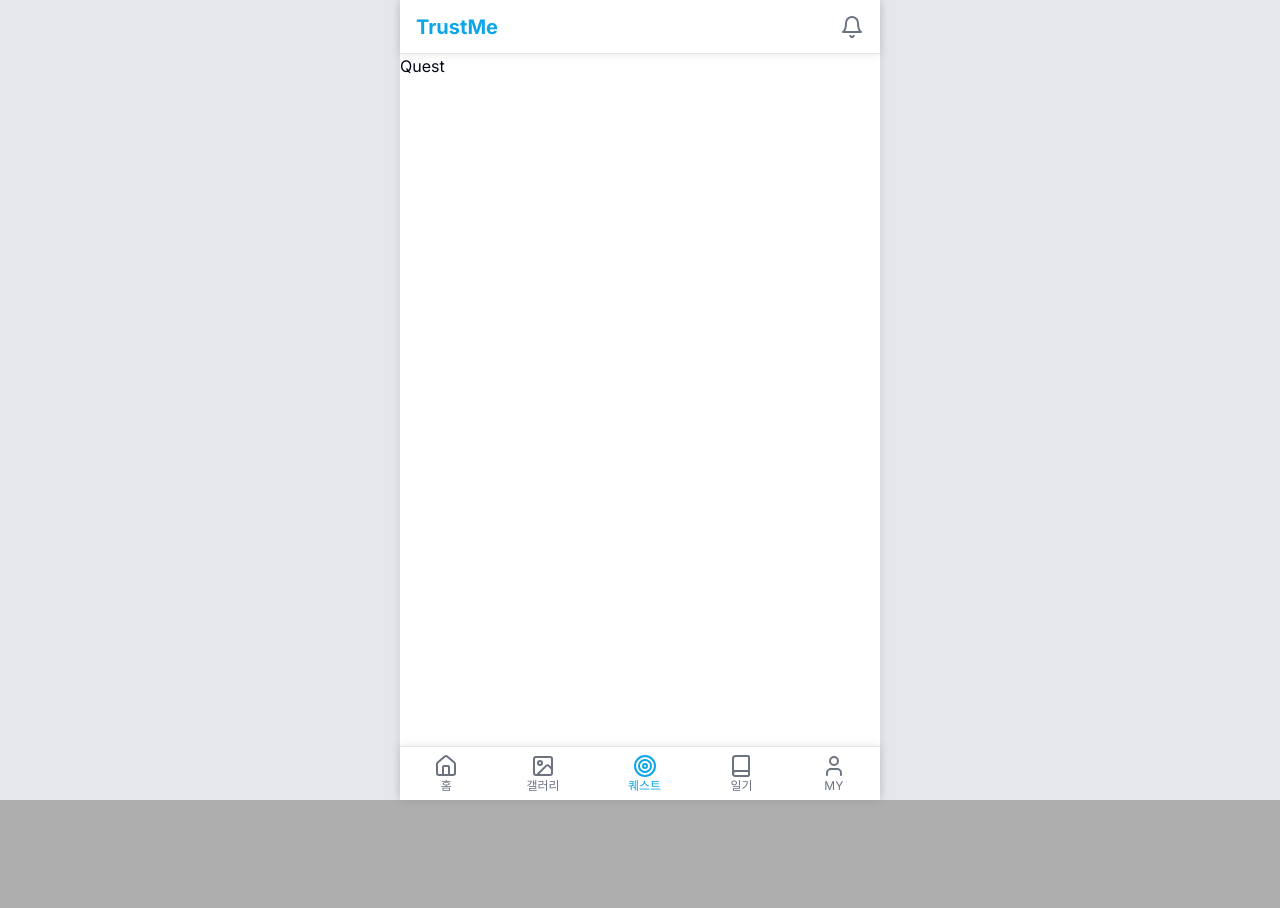
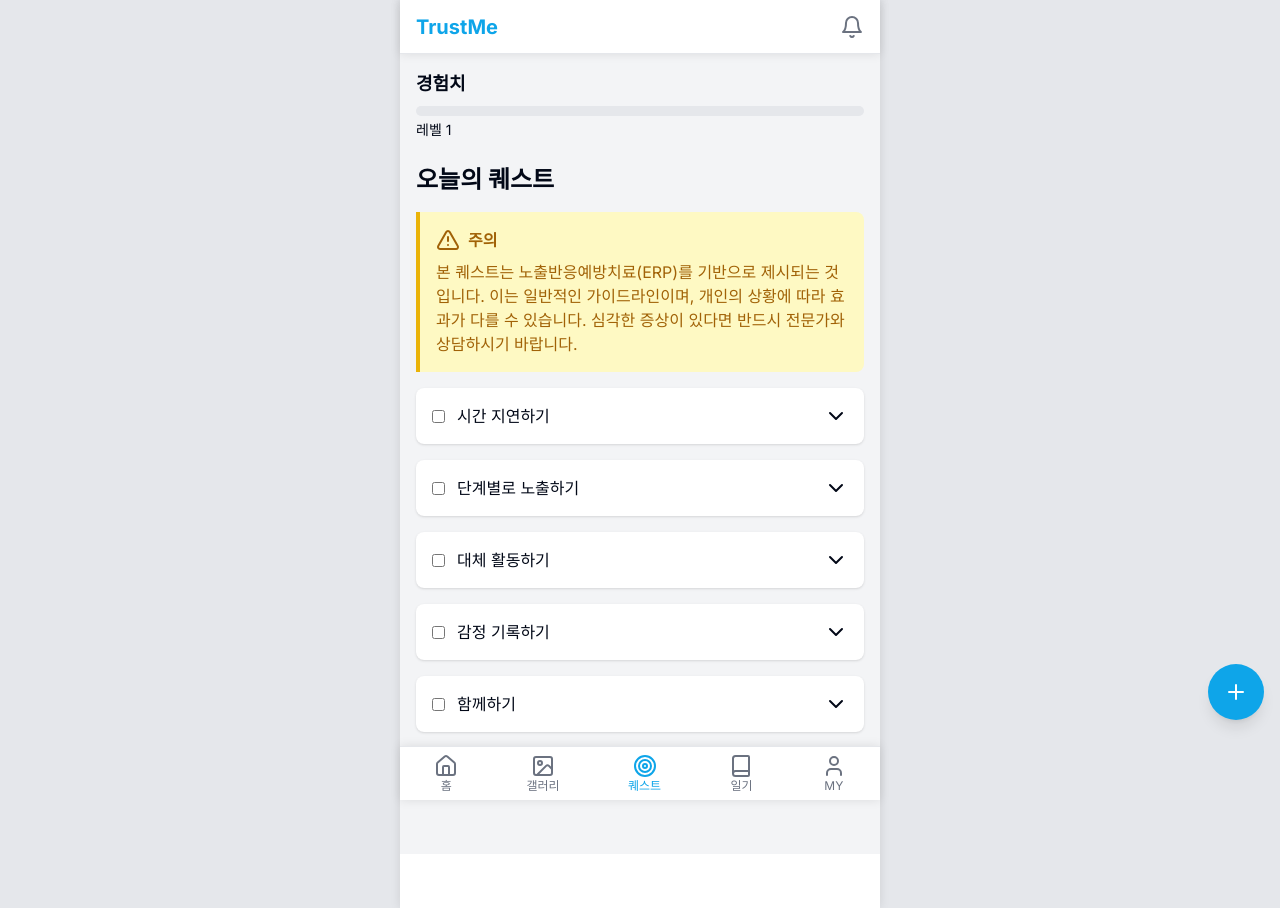
Before and after one commit to Monixc/capstone-trustme, a Next.js app: page /quest in a window 1280 px wide. Before the commit the page ends 800 px from the top, so only its background shows below. Built offline with nearby package versions, Linux system fonts and the light colour scheme.

Commit message:
feat: 퀘스트 페이지 퍼블리싱

```diff
--- a/src/app/(user)/quest/page.tsx
+++ b/src/app/(user)/quest/page.tsx
@@ -1,3 +1,196 @@
+"use client";
+
+import React, { useState, useEffect } from "react";
+import { Plus, ChevronDown, ChevronUp, X, AlertTriangle } from "lucide-react";
+
+interface Quest {
+  id: number;
+  title: string;
+  completed: boolean;
+  description: string;
+}
+
+const initialQuests: Quest[] = [
+  {
+    id: 1,
+    title: "시간 지연하기",
+    completed: false,
+    description:
+      "확인하고 싶은 충동이 들 때 5분간 기다려보세요. 이는 불안 감정이 자연스럽게 감소하는 것을 경험하게 해줍니다. 시간이 지날수록 불안이 줄어드는 것을 관찰하세요.",
+  },
+  {
+    id: 2,
+    title: "단계별로 노출하기",
+    completed: false,
+    description:
+      "불안한 상황에 조금씩 노출되어 적응해 나가세요. 가장 덜 불안한 상황부터 시작하여 점진적으로 더 불안한 상황에 도전하세요. 각 단계에서 충분히 적응할 때까지 반복합니다.",
+  },
+  {
+    id: 3,
+    title: "대체 활동하기",
+    completed: false,
+    description:
+      "확인 대신 다른 활동으로 주의를 돌려보세요. 좋아하는 취미활동이나 운동을 하는 것이 도움이 될 수 있습니다. 이는 강박적 사고에서 벗어나는 데 도움을 줍니다.",
+  },
+  {
+    id: 4,
+    title: "감정 기록하기",
+    completed: false,
+    description:
+      "불안한 감정이 들 때마다 기록해보세요. 언제, 어디서, 어떤 상황에서 불안이 생겼는지, 그 강도는 어떠한지 적어보세요. 이를 통해 불안 패턴을 파악하고 관리할 수 있습니다.",
+  },
+  {
+    id: 5,
+    title: "함께하기",
+    completed: false,
+    description:
+      "친구나 가족과 함께 활동하며 불안을 줄여보세요. 지지적인 환경에서 ERP 연습을 하면 더 효과적일 수 있습니다. 함께하는 사람에게 당신의 목표와 진행 상황을 공유해보세요.",
+  },
+];
+
 export default function QuestPage() {
-  return <main>Quest</main>;
+  const [quests, setQuests] = useState<Quest[]>(initialQuests);
+  const [experience, setExperience] = useState(0);
+  const [expandedQuest, setExpandedQuest] = useState<number | null>(null);
+  const [isModalOpen, setIsModalOpen] = useState(false);
+  const [newQuest, setNewQuest] = useState({ title: "", description: "" });
+
+  useEffect(() => {
+    const storedQuests = localStorage.getItem("quests");
+    const storedExperience = localStorage.getItem("experience");
+    if (storedQuests) setQuests(JSON.parse(storedQuests));
+    if (storedExperience) setExperience(Number(storedExperience));
+  }, []);
+
+  useEffect(() => {
+    localStorage.setItem("quests", JSON.stringify(quests));
+    localStorage.setItem("experience", experience.toString());
+  }, [quests, experience]);
+
+  const toggleQuest = (id: number) => {
+    setQuests(
+      quests.map((quest) =>
+        quest.id === id ? { ...quest, completed: true } : quest
+      )
+    );
+    if (!quests.find((q) => q.id === id)?.completed) {
+      setExperience((exp) => exp + 10);
+    }
+  };
+
+  const addQuest = () => {
+    if (newQuest.title && newQuest.description) {
+      const newQuestItem: Quest = {
+        id: Date.now(),
+        title: newQuest.title,
+        completed: false,
+        description: newQuest.description,
+      };
+      setQuests([...quests, newQuestItem]);
+      setNewQuest({ title: "", description: "" });
+      setIsModalOpen(false);
+    }
+  };
+
+  const toggleDescription = (id: number) => {
+    setExpandedQuest(expandedQuest === id ? null : id);
+  };
+
+  return (
+    <main className="p-4 bg-gray-100 min-h-screen">
+      <div className="mb-6">
+        <h2 className="text-lg font-semibold mb-2">경험치</h2>
+        <div className="w-full bg-gray-200 rounded-full h-2.5">
+          <div
+            className="bg-blue-600 h-2.5 rounded-full"
+            style={{ width: `${experience % 100}%` }}></div>
+        </div>
+        <p className="text-sm mt-1">레벨 {Math.floor(experience / 100) + 1}</p>
+      </div>
+
+      <h1 className="text-2xl font-bold mb-4">오늘의 퀘스트</h1>
+
+      <div className="bg-yellow-100 border-l-4 border-yellow-500 text-yellow-700 p-4 mb-4 rounded-r-lg">
+        <div className="flex items-center">
+          <AlertTriangle className="mr-2" />
+          <p className="font-bold">주의</p>
+        </div>
+        <p className="mt-2">
+          본 퀘스트는 노출반응예방치료(ERP)를 기반으로 제시되는 것입니다. 이는
+          일반적인 가이드라인이며, 개인의 상황에 따라 효과가 다를 수 있습니다.
+          심각한 증상이 있다면 반드시 전문가와 상담하시기 바랍니다.
+        </p>
+      </div>
+
+      <ul className="space-y-4">
+        {quests.map((quest) => (
+          <li key={quest.id} className="bg-white p-4 rounded-lg shadow">
+            <div className="flex items-center justify-between">
+              <div className="flex items-center">
+                <input
+                  type="checkbox"
+                  checked={quest.completed}
+                  onChange={() => !quest.completed && toggleQuest(quest.id)}
+                  className="mr-3"
+                  disabled={quest.completed}
+                />
+                <span className={quest.completed ? "line-through" : ""}>
+                  {quest.title}
+                </span>
+              </div>
+              <button onClick={() => toggleDescription(quest.id)}>
+                {expandedQuest === quest.id ? <ChevronUp /> : <ChevronDown />}
+              </button>
+            </div>
+            {expandedQuest === quest.id && (
+              <p className="mt-2 text-gray-600">{quest.description}</p>
+            )}
+          </li>
+        ))}
+      </ul>
+
+      <button
+        onClick={() => setIsModalOpen(true)}
+        className="fixed bottom-20 right-4 w-14 h-14 bg-sky-500 text-white rounded-full shadow-lg flex items-center justify-center">
+        <Plus size={24} />
+      </button>
+
+      {isModalOpen && (
+        <div className="fixed inset-0 bg-black bg-opacity-50 flex items-end justify-center z-50">
+          <div className="bg-white w-full max-w-[480px] rounded-t-2xl p-4">
+            <div className="flex justify-between items-center mb-4">
+              <h3 className="text-lg font-semibold">새 퀘스트 추가</h3>
+              <button onClick={() => setIsModalOpen(false)}>
+                <X size={24} />
+              </button>
+            </div>
+            <div className="space-y-4">
+              <input
+                type="text"
+                placeholder="퀘스트 제목"
+                value={newQuest.title}
+                onChange={(e) =>
+                  setNewQuest({ ...newQuest, title: e.target.value })
+                }
+                className="w-full p-2 border rounded-lg"
+              />
+              <textarea
+                placeholder="퀘스트 설명"
+                value={newQuest.description}
+                onChange={(e) =>
+                  setNewQuest({ ...newQuest, description: e.target.value })
+                }
+                className="w-full p-2 border rounded-lg h-24"
+              />
+              <button
+                onClick={addQuest}
+                className="w-full bg-sky-500 text-white p-2 rounded-lg">
+                퀘스트 추가
+              </button>
+            </div>
+          </div>
+        </div>
+      )}
+    </main>
+  );
 }
```
